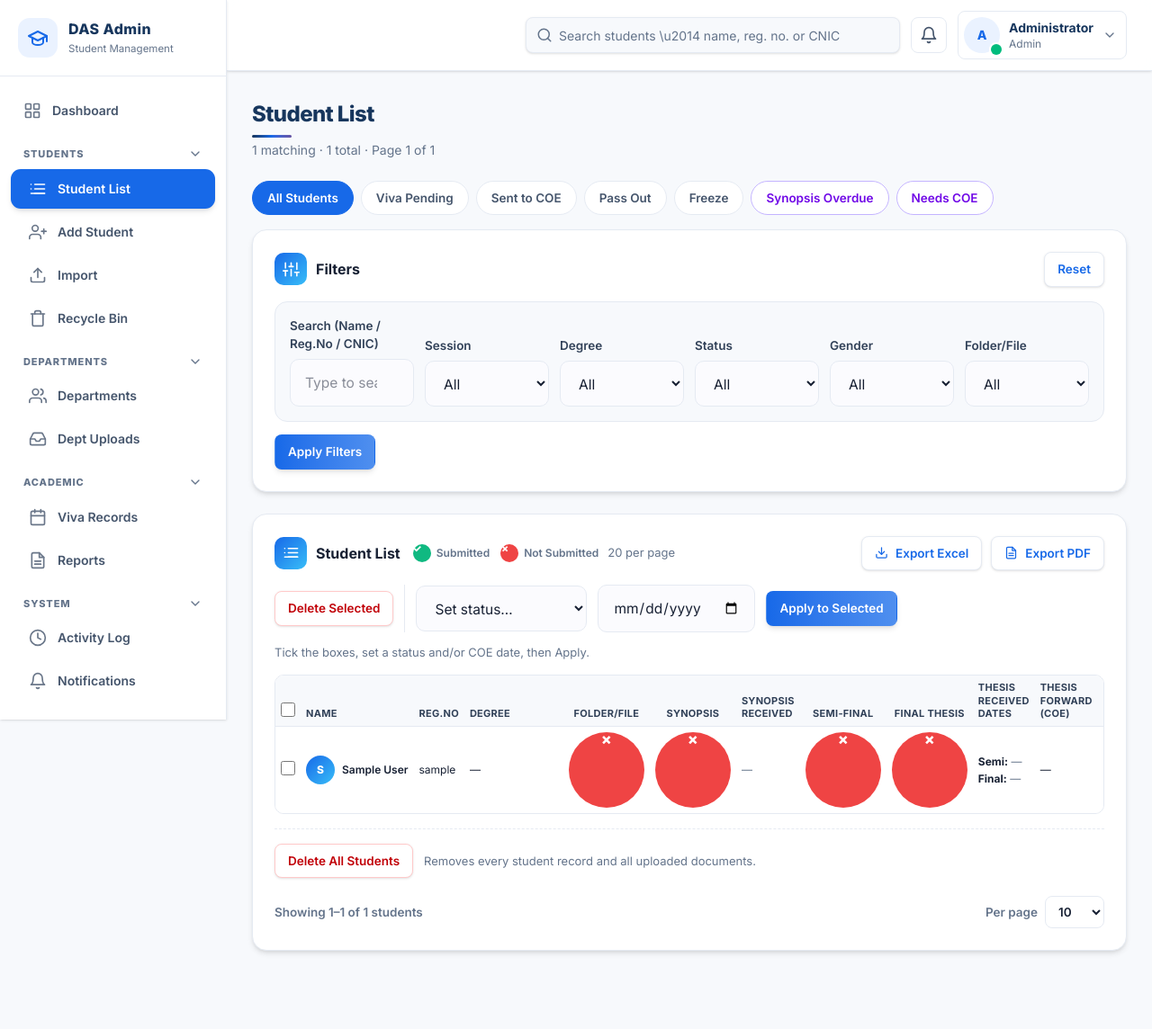
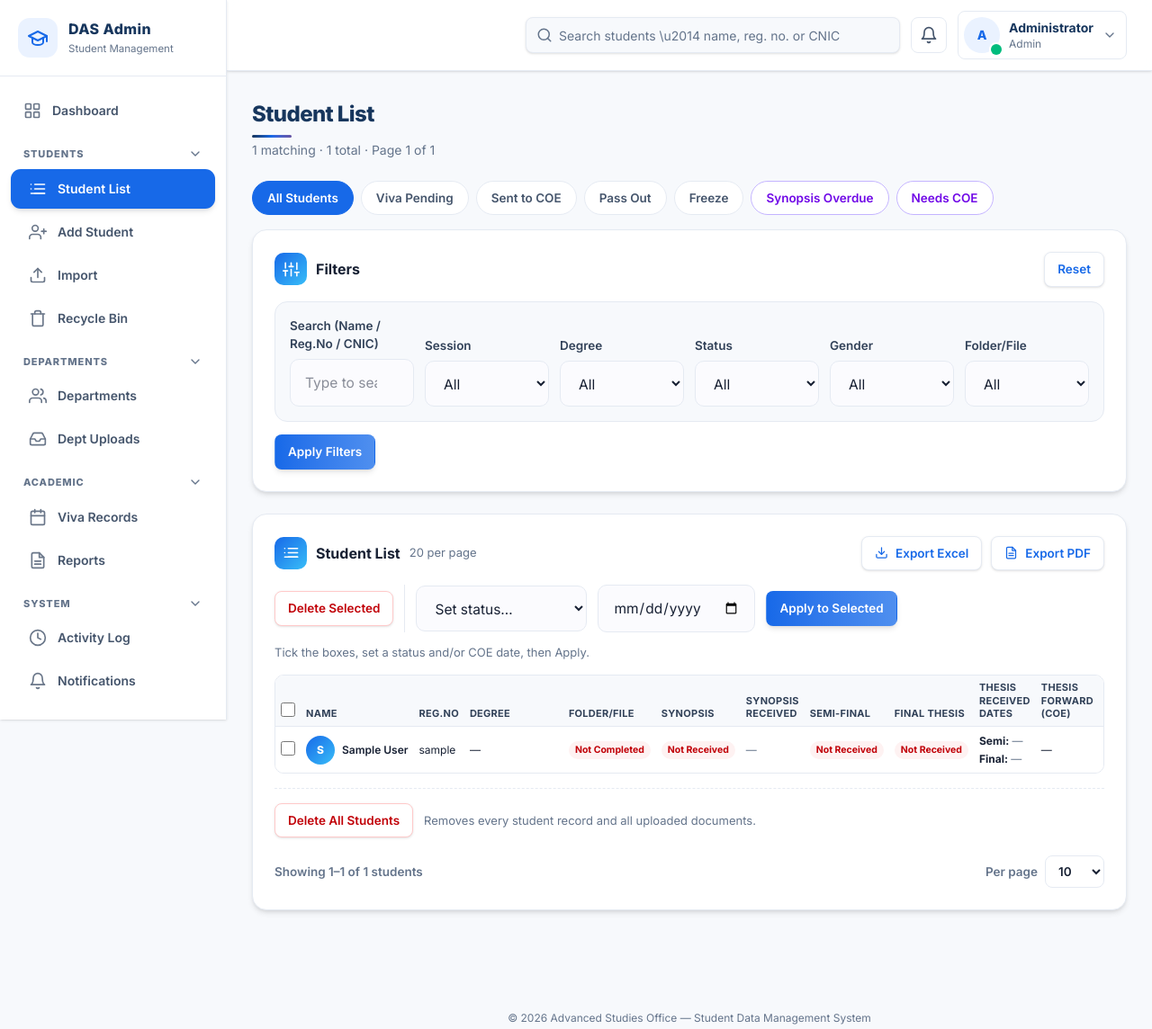
Before and after one commit to uzairareeb/das-student-portal, a Flask app: page /admin/students in a window 1280 px wide. Shown: the top 1144 px of the page at 90% size. Run offline with Flask 3, Linux system fonts and the light colour scheme; the visitor is signed in with stand-in values (Sample User, id 1); data comes from the database, SQL or seed files in the repository; data that the repository does not hold is empty; some libraries are stand-ins or nearby versions.

Commit message:
Revert tick/cross: back to Received/Not Received pills, legend removed

```diff
--- a/templates/admin_students.html
+++ b/templates/admin_students.html
@@ -87,7 +87,6 @@
   <div class="section-head">
     <span class="section-icon"><svg viewBox="0 0 24 24" fill="none" stroke="currentColor" stroke-width="2" stroke-linecap="round" stroke-linejoin="round"><line x1="8" y1="6" x2="21" y2="6"/><line x1="8" y1="12" x2="21" y2="12"/><line x1="8" y1="18" x2="21" y2="18"/><line x1="3" y1="6" x2="3.01" y2="6"/><line x1="3" y1="12" x2="3.01" y2="12"/><line x1="3" y1="18" x2="21" y2="18"/></svg></span>
     <h3>Student List</h3>
-    <span class="tick-legend"><span class="item"><span class="tick ok">&#10003;</span> Submitted</span><span class="item"><span class="tick no">&#10007;</span> Not Submitted</span></span>
     <span class="hint">{{ per_page }} per page</span>
     <span class="hint" id="liveHint" hidden style="color:var(--primary);font-weight:600"></span>
     <span style="flex:1"></span>
@@ -119,8 +118,8 @@
           <tr>
             <th class="cb"><input type="checkbox" id="selAll" title="Select all on this page"></th>
             <th><a class="th-sort" href="{{ sort_url('name') }}">Name {% if sort == 'name' %}<span class="arr">{{ '▼' if direction == 'desc' else '▲' }}</span>{% endif %}</a></th><th><a class="th-sort" href="{{ sort_url('reg_no') }}">Reg.No {% if sort == 'reg_no' %}<span class="arr">{{ '▼' if direction == 'desc' else '▲' }}</span>{% endif %}</a></th><th>Degree</th>
-            <th class="tick-head">Folder/File</th><th class="tick-head">Synopsis</th><th>Synopsis Received</th>
-            <th class="tick-head">Semi-Final</th><th class="tick-head">Final Thesis</th><th>Thesis Received Dates</th>
+            <th>Folder/File</th><th>Synopsis</th><th>Synopsis Received</th>
+            <th>Semi-Final</th><th>Final Thesis</th><th>Thesis Received Dates</th>
             <th>Thesis Forward (COE)</th>
             <th><a class="th-sort" href="{{ sort_url('status') }}">Status {% if sort == 'status' %}<span class="arr">{{ '▼' if direction == 'desc' else '▲' }}</span>{% endif %}</a></th><th></th>
           </tr>
@@ -132,22 +131,22 @@
             <td><span class="row-avatar">{{ s.name[0] if s.name else '?' }}</span><span class="row-name">{{ s.name }}</span></td>
             <td>{{ s.reg_no }}</td>
             <td class="degree-cell">{{ s.degree or '—' }}</td>
-            <td class="tick-cell">
-              {% if s.folder_file == 'Completed' %}<span class="tick ok" title="Submitted">&#10003;</span>
-              {% else %}<span class="tick no" title="Not submitted">&#10007;</span>{% endif %}
+            <td>
+              {% if s.folder_file == 'Completed' %}<span class="pill q">Completed</span>
+              {% else %}<span class="pill nq">Not Completed</span>{% endif %}
             </td>
-            <td class="tick-cell">
-              {% if s.synopsis == 'Received' %}<span class="tick ok" title="Submitted">&#10003;</span>
-              {% else %}<span class="tick no" title="Not submitted">&#10007;</span>{% endif %}
+            <td>
+              {% if s.synopsis == 'Received' %}<span class="pill q">Received</span>
+              {% else %}<span class="pill nq">Not Received</span>{% endif %}
             </td>
             <td class="dates-cell">{{ s.syn_at_disp }}</td>
-            <td class="tick-cell">
-              {% if s.semi_final_thesis == 'Received' %}<span class="tick ok" title="Submitted">&#10003;</span>
-              {% else %}<span class="tick no" title="Not submitted">&#10007;</span>{% endif %}
+            <td>
+              {% if s.semi_final_thesis == 'Received' %}<span class="pill q">Received</span>
+              {% else %}<span class="pill nq">Not Received</span>{% endif %}
             </td>
-            <td class="tick-cell">
-              {% if s.final_thesis == 'Received' %}<span class="tick ok" title="Submitted">&#10003;</span>
-              {% else %}<span class="tick no" title="Not submitted">&#10007;</span>{% endif %}
+            <td>
+              {% if s.final_thesis == 'Received' %}<span class="pill q">Received</span>
+              {% else %}<span class="pill nq">Not Received</span>{% endif %}
             </td>
             <td class="dates-cell">
               <div><span>Semi:</span> {{ s.semi_at_disp }}</div>
@@ -427,9 +426,10 @@
         return { '&': '&amp;', '<': '&lt;', '>': '&gt;', '"': '&quot;', "'": '&#39;' }[m];
       });
     }
-    function tickHTML(ok) {
-      return ok ? '<span class="tick ok" title="Submitted">&#10003;</span>'
-                : '<span class="tick no" title="Not submitted">&#10007;</span>';
+    function ynPill(v, yesText, noText) {
+      return v === yesText
+        ? '<span class="pill q">' + yesText + '</span>'
+        : '<span class="pill nq">' + noText + '</span>';
     }
     function statusChip(st, pill) {
       var cls = pill === 'q' ? 'sc-ok' : (pill === 'warn' ? 'sc-warn' : 'sc-bad');
@@ -441,11 +441,11 @@
         + '<td><span class="row-avatar">' + esc(s.name.charAt(0) || '?') + '</span><span class="row-name">' + esc(s.name) + '</span></td>'
         + '<td>' + esc(s.reg_no) + '</td>'
         + '<td class="degree-cell">' + esc(s.degree || '\u2014') + '</td>'
-        + '<td class="tick-cell">' + tickHTML(s.folder_file === 'Completed') + '</td>'
-        + '<td class="tick-cell">' + tickHTML(s.synopsis === 'Received') + '</td>'
+        + '<td>' + ynPill(s.folder_file, 'Completed', 'Not Completed') + '</td>'
+        + '<td>' + ynPill(s.synopsis, 'Received', 'Not Received') + '</td>'
         + '<td class="dates-cell">' + esc(s.syn_at) + '</td>'
-        + '<td class="tick-cell">' + tickHTML(s.semi_final_thesis === 'Received') + '</td>'
-        + '<td class="tick-cell">' + tickHTML(s.final_thesis === 'Received') + '</td>'
+        + '<td>' + ynPill(s.semi_final_thesis, 'Received', 'Not Received') + '</td>'
+        + '<td>' + ynPill(s.final_thesis, 'Received', 'Not Received') + '</td>'
         + '<td class="dates-cell"><div><span>Semi:</span> ' + esc(s.semi_at) +
           '</div><div><span>Final:</span> ' + esc(s.final_at) + '</div></td>'
         + '<td>' + esc(s.coe_display) + '</td>'
```
Also changed, not shown: static/css/tailwind-input.css, static/css/tailwind.css.
